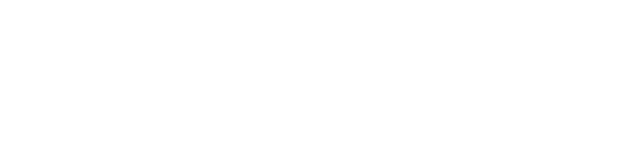
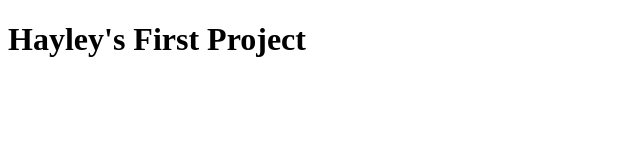
Before and after one commit to hlc64/firstproject, a plain HTML site: page index.html in a window 1280 px wide. Shown: the whole page, without its empty margins (0-640 px from the left). Drawn offline with Linux system fonts and the light colour scheme.

Commit message:
Modified container to display my name

```diff
--- a/index.html
+++ b/index.html
@@ -8,7 +8,7 @@
 </head>
 <body>
    <div class="container">
-
+       <h1>Hayley's First Project</h1>
    </div>
 </body>
 </html>
```
